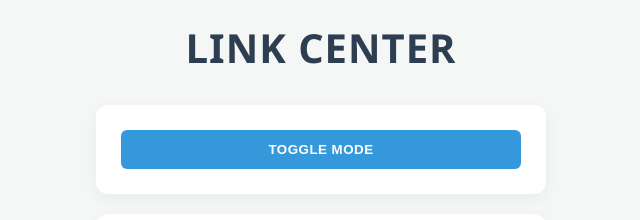
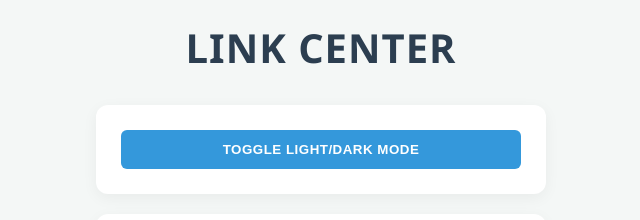
Before and after one commit to lguo309-droid/DMS-LinkCenter, a plain HTML site: page index.html in a window 1280 px wide. Shown: the top 220 px of the page, without its empty margins (319-959 px from the left). Drawn offline with Linux system fonts and the light colour scheme.

Commit message:
Dark mode Qrevision

```diff
--- a/index.html
+++ b/index.html
@@ -8,7 +8,7 @@
     <body>
         <h1>Link Center</h1>
         <div>
-            <button id="theme-toggle" aria-label="Toggle dark mode">Toggle Mode</button>
+            <button id="theme-toggle" aria-label="Toggle dark mode">Toggle Light/Dark Mode</button>
         </div>
 
         <div>
```
